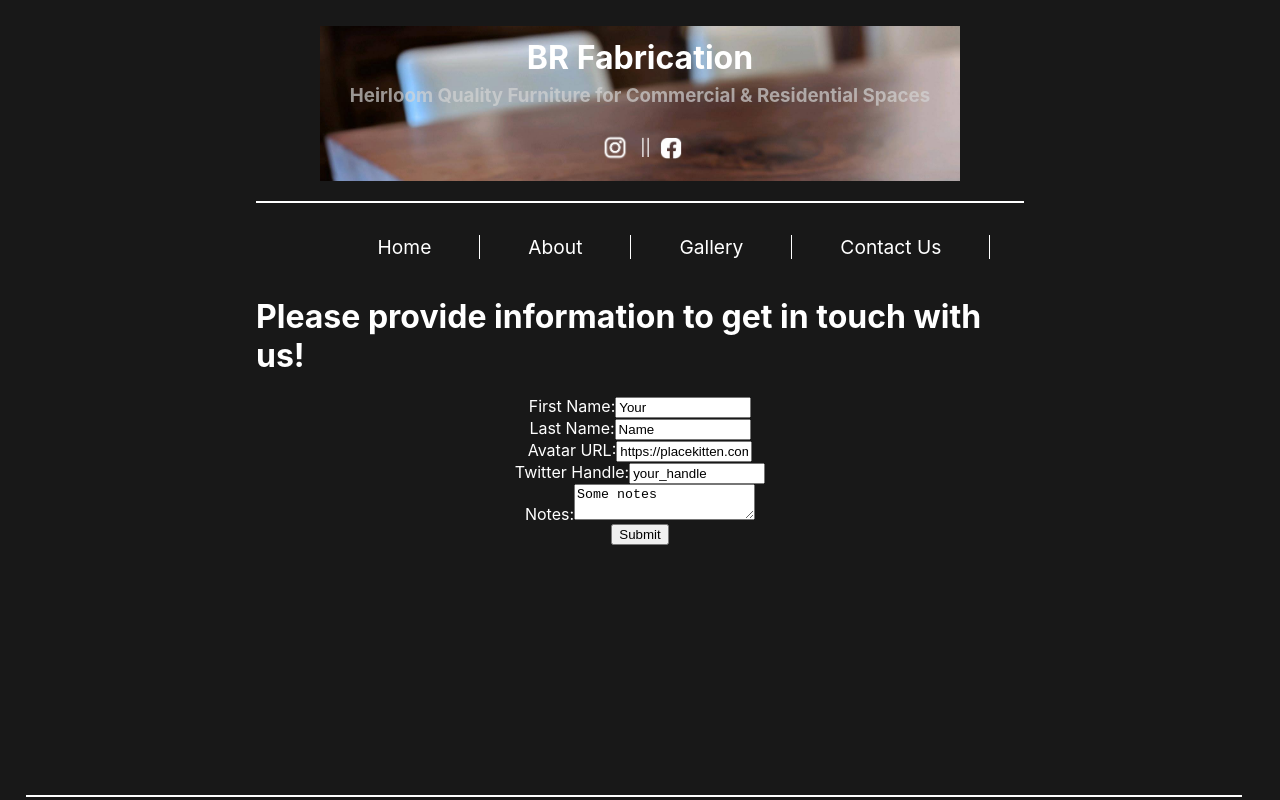
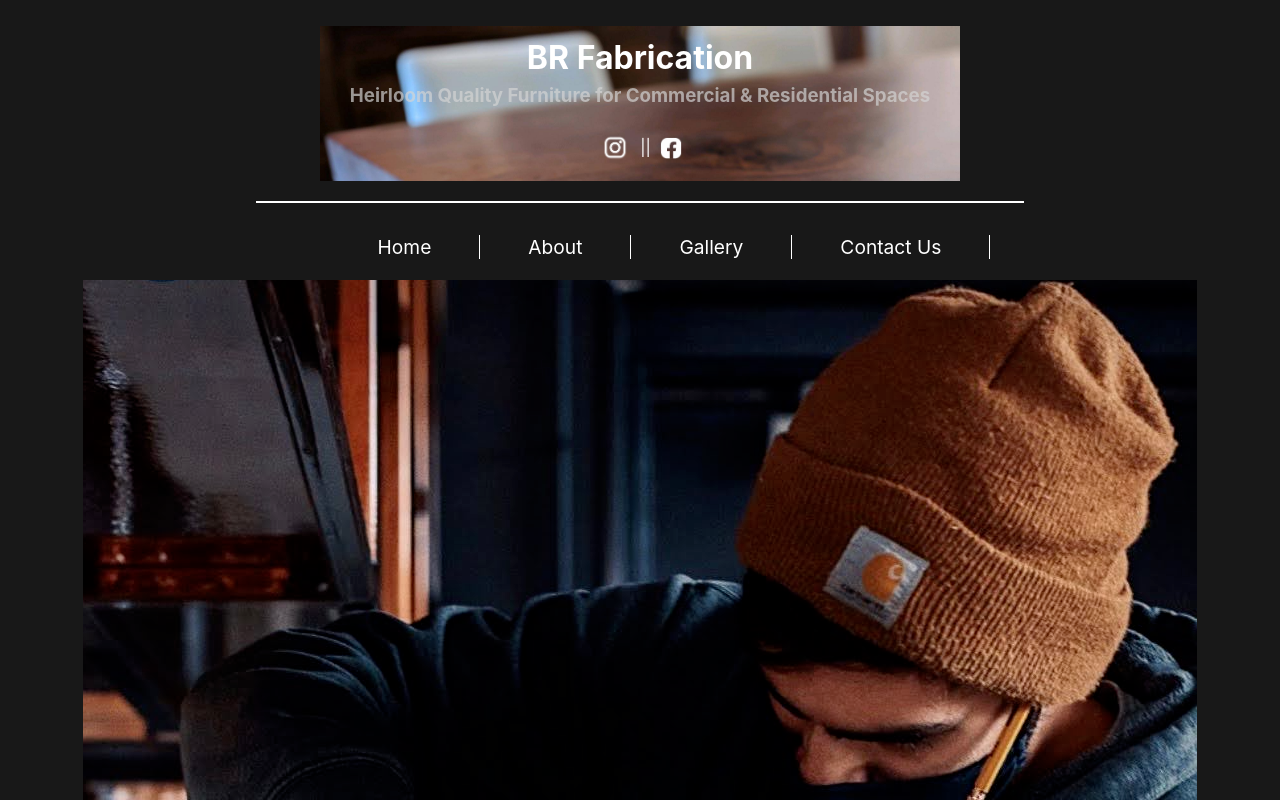
Before and after one commit to mwrowan89/BR-Fabrication-React.js, a React (Create React App) app: page /contact in a window 1280 px wide. Shown: the top 800 px of the page. Built offline with nearby package versions, Linux system fonts and the light colour scheme.

Commit message:
Added imagey to contact page

```diff
--- a/src/components/ContactForm.jsx
+++ b/src/components/ContactForm.jsx
@@ -1,11 +1,12 @@
 import React, { useState } from "react";
 import "../css/ContactForm.css";
+import image from "../assets/images/Andros.png";
 
 const ContactForm = () => {
   const [contact, setContact] = useState({
-    first: "Your",
-    last: "Name",
-    avatar: "https://placekitten.com/g/200/200",
+    first: "",
+    last: "",
+    email: "",
     twitter: "your_handle",
     notes: "Some notes",
   });
@@ -20,13 +21,17 @@ const ContactForm = () => {
 
   return (
     <div className="contact-us">
-      <h1>Please provide information to get in touch with us!</h1>
+      <div className="contact-us-image">
+        <img src={image} alt="andros taverna" />
+      </div>
       <form className="contact-us-form">
+        <h1>Contact Us</h1>
         <label>
           First Name:
           <input
             type="text"
             name="first"
+            placeholder="First"
             value={contact.first}
             onChange={handleChange}
           />
@@ -41,11 +46,11 @@ const ContactForm = () => {
           />
         </label>
         <label>
-          Avatar URL:
+          Email:
           <input
             type="text"
-            name="avatar"
-            value={contact.avatar}
+            name="email"
+            value={contact.email}
             onChange={handleChange}
           />
         </label>
--- a/src/css/ContactForm.css
+++ b/src/css/ContactForm.css
@@ -1,6 +1,7 @@
 .contact-us {
   display: flex;
   flex-direction: column;
+  align-items: center;
   color: white;
   min-height: 65vh;
 }
@@ -8,6 +9,7 @@
 .contact-us-form {
   display: flex;
   flex-direction: column;
+  gap: 20px;
   justify-content: center;
   align-items: center;
 }
```
Also changed, not shown: src/assets/images/Andros.png (added).
